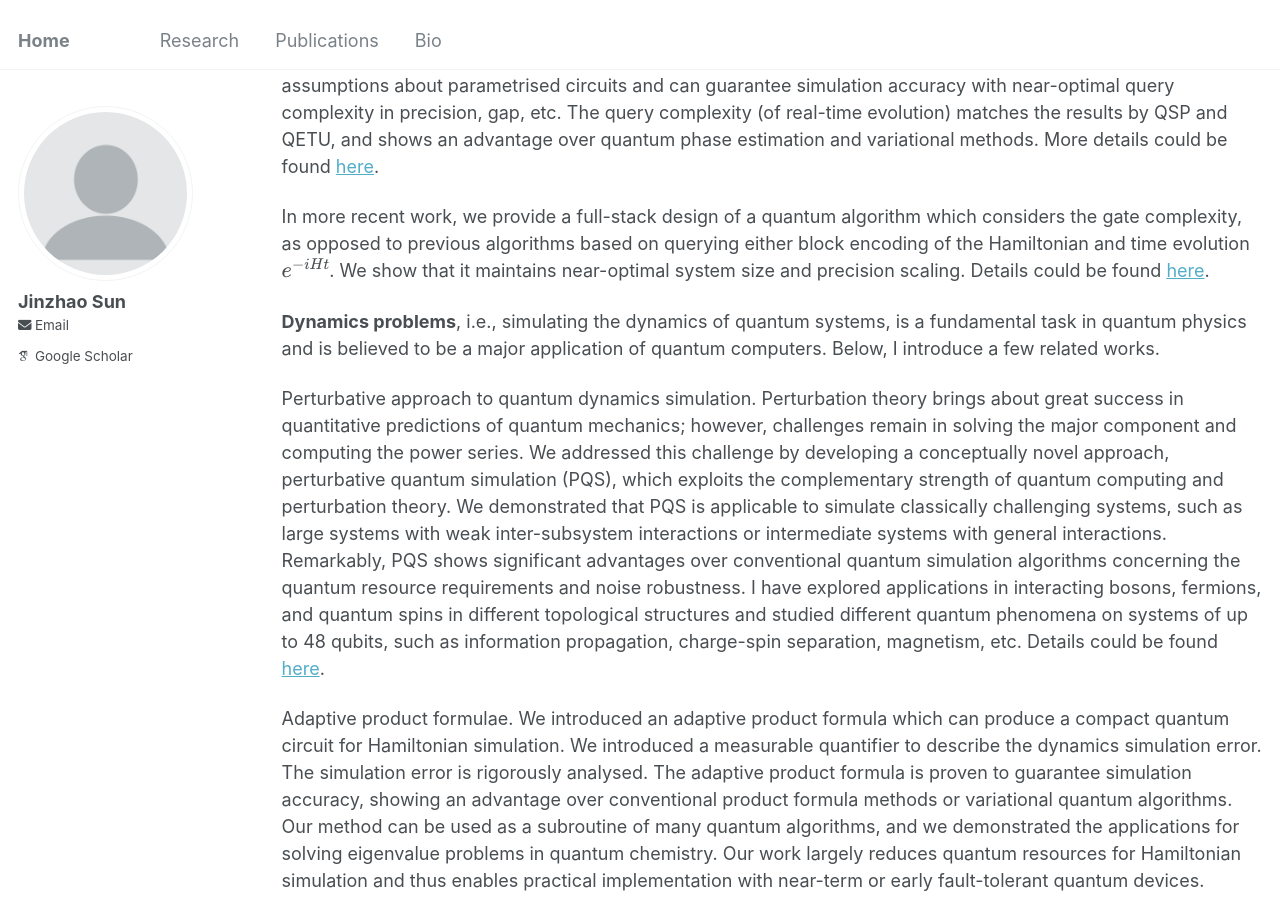
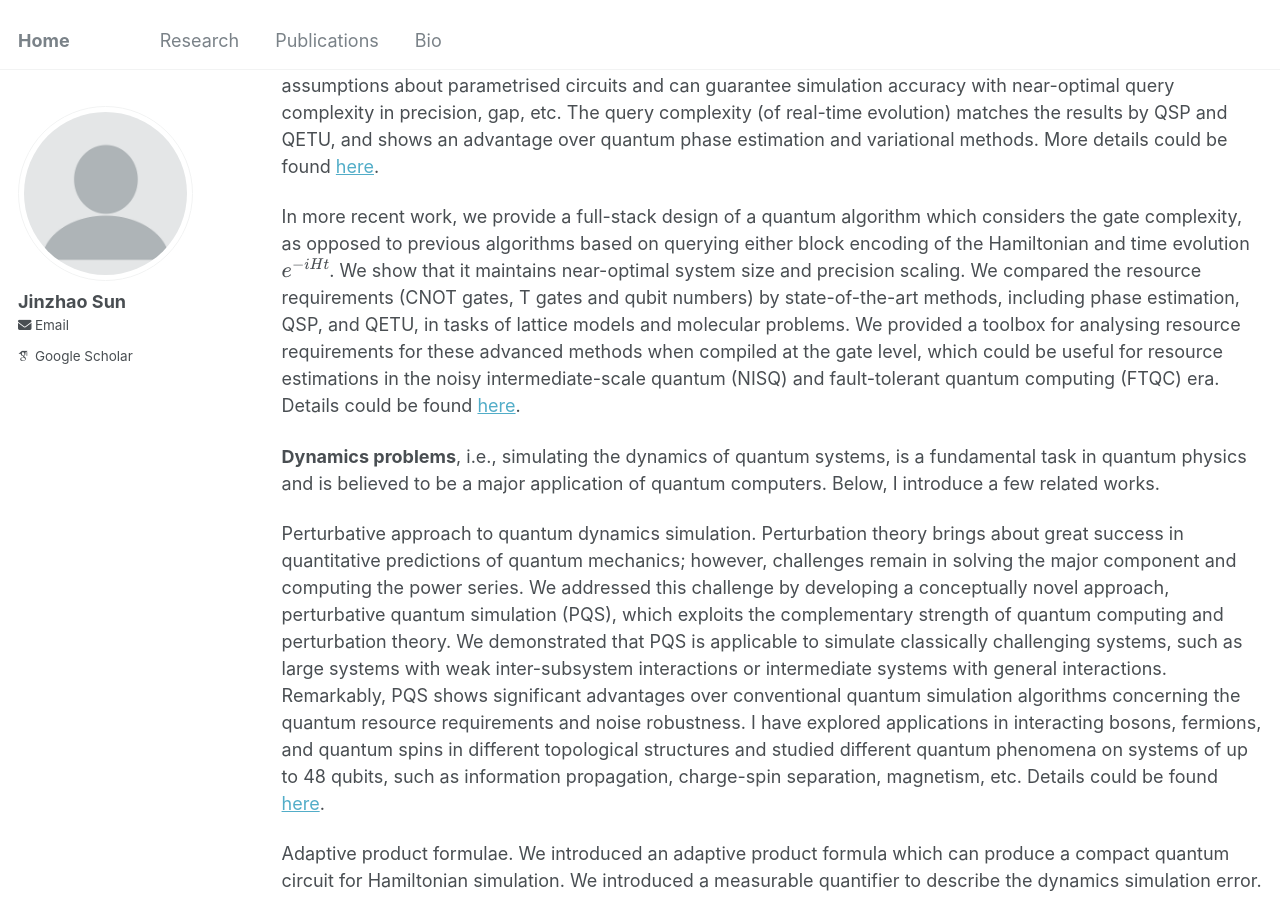
Before and after one commit to jinzhao-sun/jinzhao-sun.github.io, a Jekyll site: the page built from _pages/research.md, in a window 1280 px wide and 900 px high, scrolled down 541 px. Built offline with Jekyll 4.4.1, drawn with Linux system fonts in a browser that asks for light colours; some web fonts are replaced.

Commit message:
Update research.md

```diff
--- a/_pages/research.md
+++ b/_pages/research.md
@@ -18,7 +18,7 @@ I have been working on improving algorithmic complexity in both of these general
 
 **Eigenstate problems** We have developed several quantum algorithms for finding the ground-state or excited states of a quantum system. One example is a near-optimal eigenstate preparation method, termed quantum algorithmic cooling, in collaboration with Pei and Xiao. The algorithmic cooling operates deterministically without relying on assumptions about parametrised circuits and can guarantee simulation accuracy with near-optimal query complexity in precision, gap, etc. The query complexity (of real-time evolution) matches the results by QSP and QETU, and shows an advantage over quantum phase estimation and variational methods. More details could be found [here](https://arxiv.org/abs/2109.15304).
 
-In more recent work, we provide a full-stack design of a quantum algorithm which considers the gate complexity, as opposed to previous algorithms based on querying either block encoding of the Hamiltonian and time evolution $$e^{-iHt}$$. We show that it maintains near-optimal system size and precision scaling. Details could be found [here](https://arxiv.org/abs/2406.04307).
+In more recent work, we provide a full-stack design of a quantum algorithm which considers the gate complexity, as opposed to previous algorithms based on querying either block encoding of the Hamiltonian and time evolution $$e^{-iHt}$$. We show that it maintains near-optimal system size and precision scaling. We compared the resource requirements (CNOT gates, T gates and qubit numbers) by state-of-the-art methods, including phase estimation, QSP, and QETU, in tasks of lattice models and molecular problems. We provided a toolbox for analysing resource requirements for these advanced methods when compiled at the gate level, which could be useful for resource estimations in the noisy intermediate-scale quantum (NISQ) and fault-tolerant quantum computing (FTQC) era. Details could be found [here](https://arxiv.org/abs/2406.04307).
 
 **Dynamics problems**, i.e., simulating the dynamics of quantum systems, is a fundamental task in quantum physics and is believed to be a major application of quantum computers. Below, I introduce a few related works.
 
```
